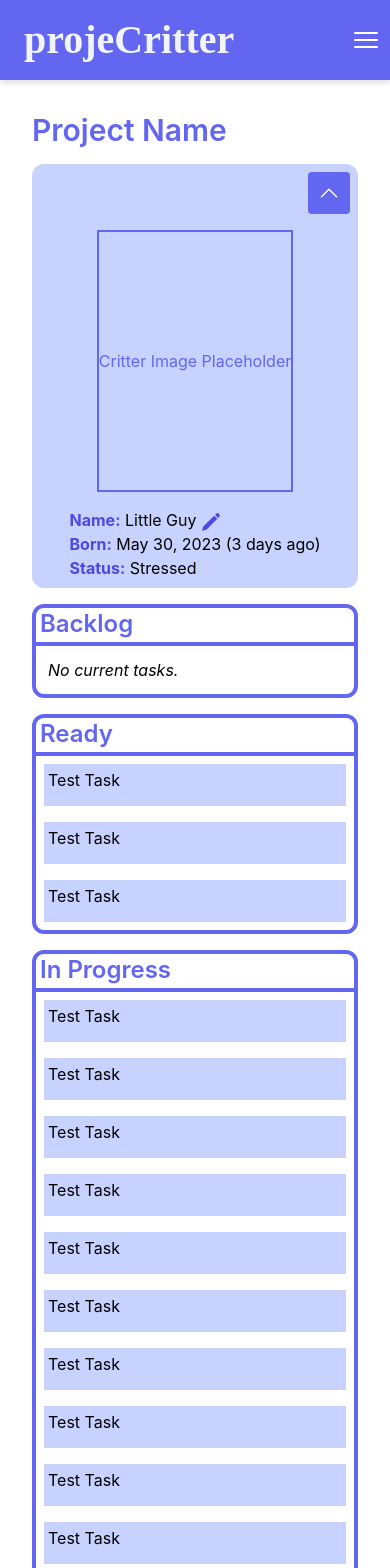
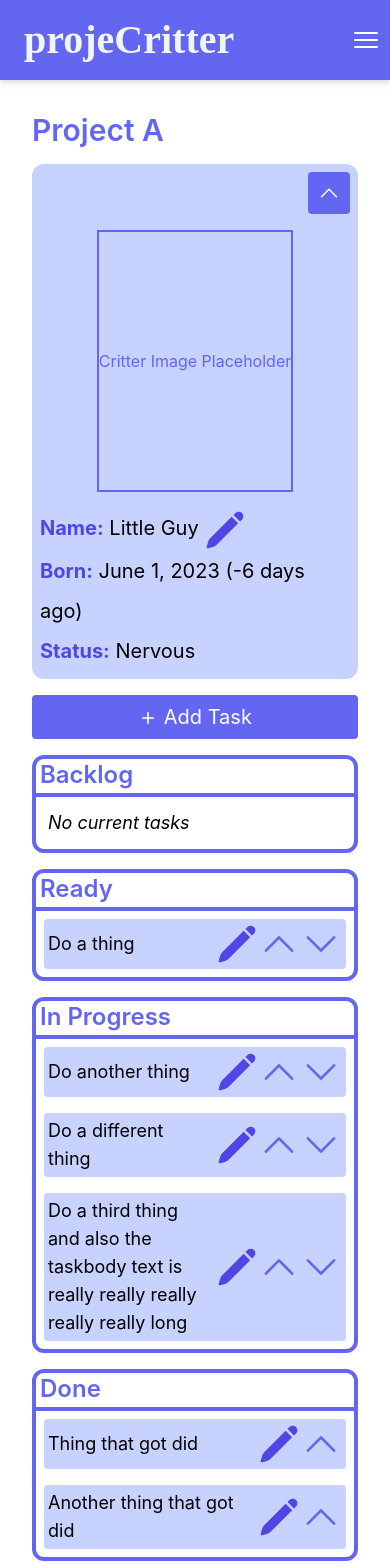
Before and after one commit to BJThompson12/projeCritter, a React (Create React App) app in the folder client/: page /project in a window 390 px wide. Shown: the top 1568 px of the page. Built offline with nearby package versions, Linux system fonts and the light colour scheme; a web font is replaced by a local one.

Commit message:
0.13.1
Added basis for populating data to CritterContainer, ProjectColumn, and Project page. Addded nonfunctional Add Task button to Project page. Added nonfunctional edit and move buttons to tasks. Adjusted some styling.

```diff
--- a/client/src/components/CritterContainer.jsx
+++ b/client/src/components/CritterContainer.jsx
@@ -1,16 +1,42 @@
 import { useState } from 'react';
 import { ChevronLeftIcon, ChevronRightIcon, ChevronUpIcon, ChevronDownIcon, PencilIcon } from "@heroicons/react/24/solid";
+import { RiAddLine } from "react-icons/ri";
 
-const CritterContainer = () => {
+const CritterContainer = ({ name, born, moodVal }) => {
   // collapse/expand state
   const [open, setOpen] = useState(true);
   const toggle = () => {
     setOpen(!open);
   }
 
+  // convert json date/timestamp to Date
+  born = new Date(born);
+  // get how many days ago critter was born
+  const current = new Date();
+  const daysAgo = Math.ceil((current.getTime() - born.getTime()) / (1000 * 60 * 60 * 24));
+
+  // get status from moodVal
+  let status;
+  if (moodVal >= 90) {
+    status = "Happy";
+  } else if (moodVal >= 75) {
+    status = "Chipper";
+  } else if (moodVal >= 50) {
+    status = "Content";
+  } else if (moodVal >= 40) {
+    status = "Nervous";
+  } else if (moodVal >= 25) {
+    status = "Stressed";
+  } else if (moodVal >= 10) {
+    status = "Panicking";
+  } else {
+    status = "Wiped Out";
+  };
+
   return (
+    <div className="flex flex-col">
       <div
-      className={`flex flex-col w-full ${
+        className={`flex flex-col w-full grow shrink-0 basis-full ${
           open ? `md:min-w-[277px] md:basis-1/4` : `md:min-w-fit md:basis-0`
         } bg-indigo-200 rounded-xl p-2 justify-between space-y-4 min-h-0`}
       >
@@ -33,24 +59,38 @@ const CritterContainer = () => {
           )}
         </button>
         {/* image and stat list */}
-      {open && <div className="flex flex-col items-center justify-center w-full h-full min-w-0 min-h-0 space-y-4 shrink">
+        {/* TODO: pencil edits critter name */}
+        {open && (
+          <div className="flex flex-col items-center justify-center w-full h-full min-w-0 min-h-0 space-y-4 shrink">
             <figure className="flex flex-col justify-center items-center h-full text-center text-indigo-500 border-2 border-indigo-500 aspect-[3/4] max-h-80">
               <p>Critter Image Placeholder</p>
             </figure>
-        <ul className="text-base">
+            <ul className="text-xl leading-loose md:text-base md:leading-normal">
               <li>
-            <strong className="text-indigo-600">Name:</strong> Little Guy{" "}
-            <PencilIcon className="inline h-5 text-indigo-600" />
+                <strong className="text-indigo-600">Name:</strong> {name}{" "}
+                <PencilIcon className="inline w-5 text-indigo-600 min-h-[42px] min-w-[42px] md:min-h-0 md:min-w-0 hover:text-indigo-400 active:text-indigo-800" />
               </li>
               <li>
-            <strong className="text-indigo-600">Born:</strong> May 30, 2023 (3
-            days ago)
+                <strong className="text-indigo-600">Born:</strong>{" "}
+                {`${new Intl.DateTimeFormat("en-US", { month: "long" }).format(
+                  born
+                )} ${born.getDate()}, ${born.getFullYear()} (${daysAgo} day${
+                  daysAgo !== 1 ? "s" : ""
+                } ago)`}
               </li>
               <li>
-            <strong className="text-indigo-600">Status:</strong> Stressed
+                <strong className="text-indigo-600">Status:</strong> {status}
               </li>
             </ul>
-      </div>}
+          </div>
+        )}
+      </div>
+      <button className="text-xl md:text-base w-full px-4 py-2 mt-4 text-white bg-indigo-500 rounded hover:bg-indigo-400 active:bg-indigo-800 min-h-[42px] min-w-[42px] md:min-w-fit md:min-h-fit">
+        <RiAddLine className="inline-block text-white" />
+        <span className="inline md:hidden"> Add Task</span>
+        {/* hide text and only show + when the column is collapsed on desktop */}
+        <span className="hidden md:inline">{open && " Add Task"}</span>
+      </button>
     </div>
   );
 };
--- a/client/src/components/ProjectColumn.jsx
+++ b/client/src/components/ProjectColumn.jsx
@@ -1,24 +1,79 @@
-const ProjectColumn = ({ title, taskNumTest }) => {
+import {
+  ChevronLeftIcon,
+  ChevronRightIcon,
+  ChevronUpIcon,
+  ChevronDownIcon,
+  PencilIcon,
+} from "@heroicons/react/24/solid";
+
+const ProjectColumn = ({ title, colNum, projId }) => {
+  // TODO: get all tasks where projectId = projId and taskstate = colNum
+  // for testing:
+  let tasks = [];
+  if (colNum === 2) {
+    tasks = [{ id: 1, taskbody: "Do a thing" }];
+  } else if (colNum === 3) {
+    tasks = [
+      { id: 1, taskbody: "Do another thing" },
+      { id: 2, taskbody: "Do a different thing" },
+      {
+        id: 3,
+        taskbody:
+          "Do a third thing and also the taskbody text is really really really really really long",
+      },
+    ];
+  } else if (colNum === 4) {
+    tasks = [
+      { id: 2, taskbody: "Thing that got did" },
+      {
+        id: 2,
+        taskbody:
+          "Another thing that got did",
+      },
+    ];
+  }
+
   return (
     <div className="flex flex-col md:w-[276px] md:min-w-[276px] border-4 border-indigo-500 rounded-xl md:overflow-hidden">
       {/* column heading */}
       <h3 className="px-1 pb-0.5 text-2xl font-semibold text-indigo-500 border-b-4 border-indigo-500">
         {title}
       </h3>
-        {/* TODO: Add collapse/expand toggle next to heading */}
       <div className="overflow-y-auto">
-          <ul>
-            {/* TODO: Populate array from database instead of using a number to generate dummies */}
-            {taskNumTest && taskNumTest > 0 ? (
-              Array.from({ length: taskNumTest }, () => (
+        <ul className="text-lg md:text-base">
+          {/* render tasks as list items */}
+          {/* TODO: pencil edits taskbody (modal should have a delete option) */}
+          {/* TODO: left and right arrows decrease or increase taskstate */}
+          {tasks.length ? (
+            <>
+              {tasks.map((task) => (
                 <li className="p-2">
-                  {/* TODO: Create task component */}
-                  <div className="p-1 bg-indigo-200 text-md min-h-[42px]">Test Task</div>
+                  <div className="flex items-center justify-between p-1 bg-indigo-200 text-md min-h-[42px] rounded">
+                    <p>{task.taskbody}</p>
+                    <div className="flex items-center ml-2">
+                      <button>
+                        <PencilIcon className="w-5 text-indigo-600 min-h-[42px] min-w-[42px] md:min-h-fit md:min-w-fit hover:text-indigo-400 active:text-indigo-800" />
+                      </button>
+                      {colNum > 1 && (
+                        <button>
+                          <ChevronUpIcon className="block w-6 text-indigo-500 md:hidden min-h-[42px] min-w-[42px] hover:text-indigo-400 active:text-indigo-800" />
+                          <ChevronLeftIcon className="hidden w-6 text-indigo-500 md:block hover:text-indigo-400 active:text-indigo-800" />
+                        </button>
+                      )}
+                      {colNum < 4 && (
+                        <button>
+                          <ChevronDownIcon className="block w-6 text-indigo-500 md:hidden min-h-[42px] min-w-[42px] hover:text-indigo-400 active:text-indigo-800" />
+                          <ChevronRightIcon className="hidden w-6 text-indigo-500 md:block hover:text-indigo-400 active:text-indigo-800" />
+                        </button>
+                      )}
+                    </div>
+                  </div>
                 </li>
-              ))
+              ))}
+            </>
           ) : (
             <li className="p-2">
-                <div className="p-1 italic text-md">No current tasks.</div>
+              <div className="p-1 italic text-md">No current tasks</div>
             </li>
           )}
         </ul>
--- a/client/src/pages/Project.jsx
+++ b/client/src/pages/Project.jsx
@@ -2,21 +2,40 @@ import CritterContainer from "../components/CritterContainer";
 import ProjectColumn from "../components/ProjectColumn";
 
 const Project = () => {
+  // TODO: get project by projectId
+  // for testing:
+  const creationDate = new Date("June 1, 2023 23:15:30 UTC");
+  const jsonDate = creationDate.toJSON();
+  const project = {
+    id: 1,
+    name: "Project A",
+    critterName: "Little Guy",
+    createdAt: jsonDate,
+  };
+
+  // TODO: calculate creature mood from tasks
+  // for testing:
+  const moodVal = 40;
+
   return (
-    <section className="flex flex-wrap md:flex-nowrap flex-col items-center justify-start w-full h-full md:h-[80vh]">
+    <section className="flex flex-wrap md:flex-nowrap flex-col items-center justify-start w-full h-full md:h-[80vh] 3xl:h-[70vh]">
       {/* page heading */}
       <h2 className="self-start mb-4 text-3xl font-semibold text-indigo-500">
-        Project Name
+        {project.name}
       </h2>
       {/* project container */}
       <div className="flex flex-col items-stretch w-full h-full min-h-0 space-y-4 md:space-y-0 md:flex-row md:space-x-4">
-        <CritterContainer />
+        <CritterContainer
+          name={project.critterName}
+          born={project.createdAt}
+          moodVal={moodVal}
+        />
         {/* project columns container*/}
         <div className="flex flex-col items-stretch w-full h-full space-y-4 md:pb-1 2xl:pb-0 md:space-y-0 md:space-x-4 md:overflow-x-auto md:flex-row">
-          <ProjectColumn title="Backlog" taskNumTest="0" />
-          <ProjectColumn title="Ready" taskNumTest="3" />
-          <ProjectColumn title="In Progress" taskNumTest="20" />
-          <ProjectColumn title="Done" taskNumTest="2" />
+          <ProjectColumn title="Backlog" colNum={1} projId={project.id} />
+          <ProjectColumn title="Ready" colNum={2} projId={project.id} />
+          <ProjectColumn title="In Progress" colNum={3} projId={project.id} />
+          <ProjectColumn title="Done" colNum={4} projId={project.id} />
         </div>
       </div>
     </section>
--- a/client/tailwind.config.js
+++ b/client/tailwind.config.js
@@ -2,7 +2,11 @@
 module.exports = {
   content: ["./src/**/*.{js,jsx,ts,tsx}"],
   theme: {
-    extend: {},
+    extend: {
+      screens: {
+        "3xl": "1920px",
+      },
+    },
   },
   plugins: [],
-}
+};
```
Lines whose indentation alone changed are shown as unchanged.
